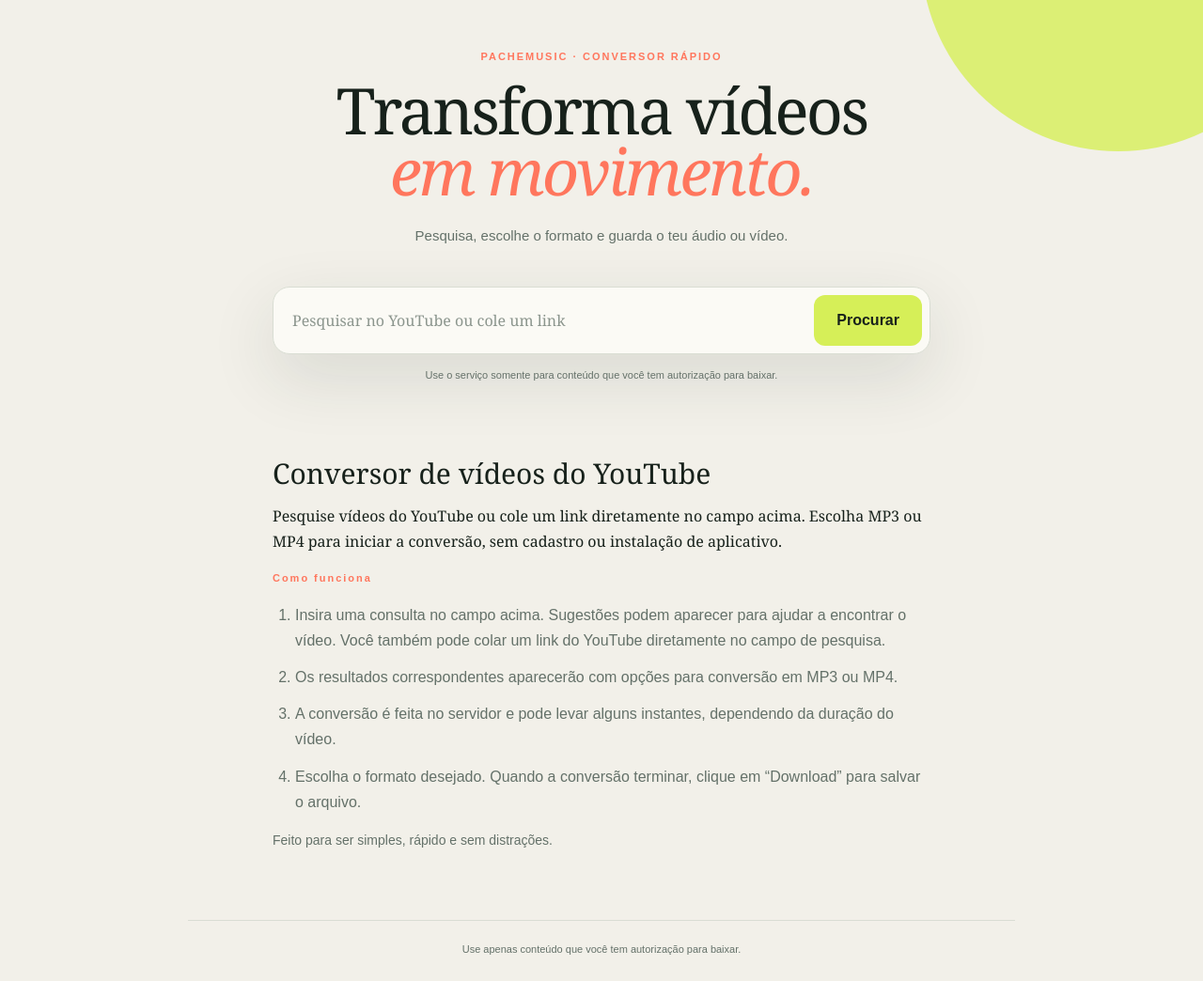
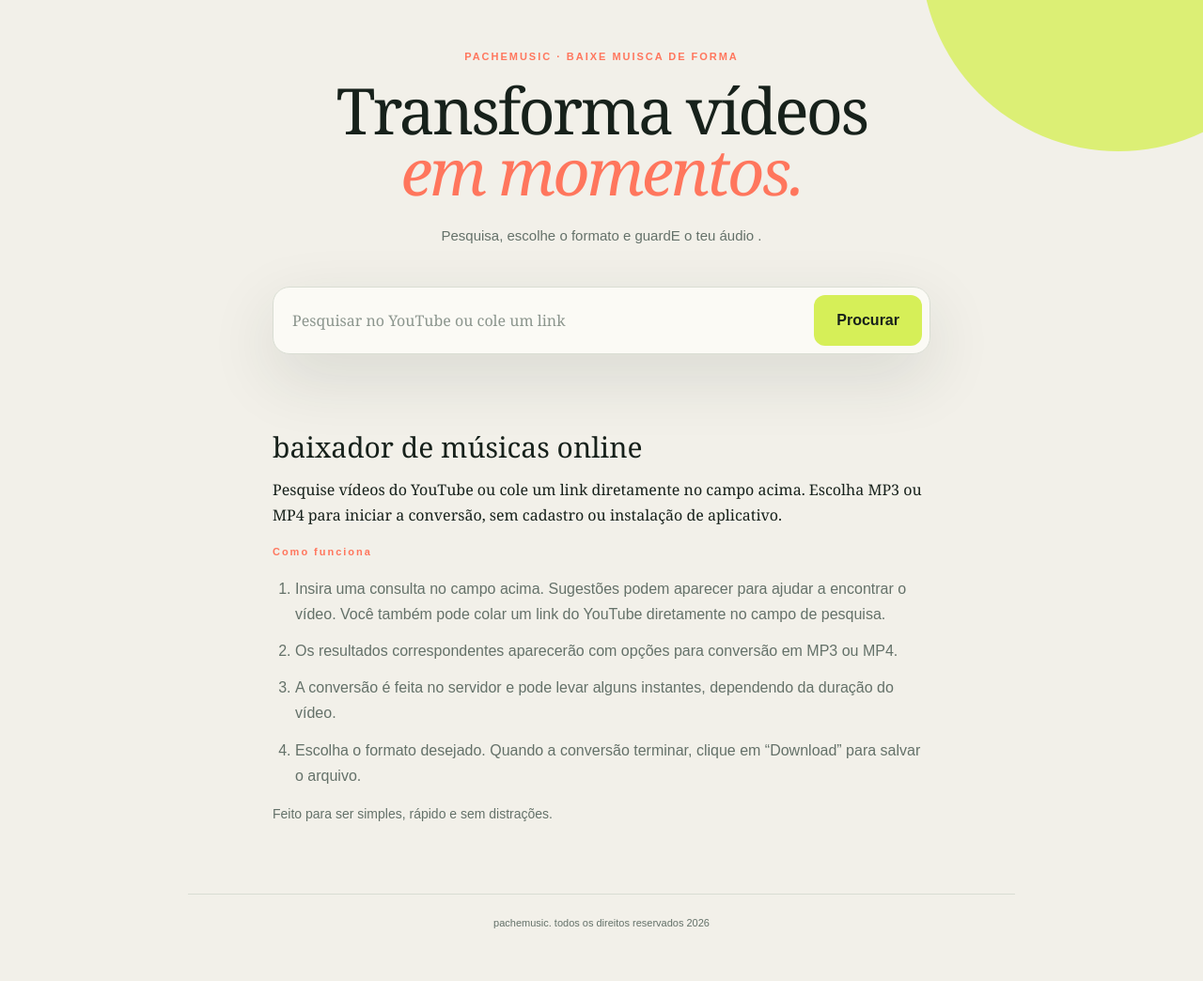
Before and after one commit to jospache/pachemusic, a plain HTML site: page site/index.html in a window 1280 px wide. Shown: the part 99-1143 px from the top of the page at 94% size. After the commit the page ends 1115 px from the top, so only its background shows below. Drawn offline with Linux system fonts and the light colour scheme.

Commit message:
Atualiza textos da página inicial

```diff
--- a/site/index.html
+++ b/site/index.html
@@ -22,9 +22,9 @@
     </header>
 
     <div class="logo container">
-      <div class="logo-kicker">PACHEMUSIC · CONVERSOR RÁPIDO</div>
-      <strong class="logo-text">Transforma vídeos<br /><em>em movimento.</em></strong>
-      <p class="logo-subtitle">Pesquisa, escolhe o formato e guarda o teu áudio ou vídeo.</p>
+      <div class="logo-kicker">PACHEMUSIC · BAIXE MUISCA DE FORMA</div>
+      <strong class="logo-text">Transforma vídeos<br /><em>em momentos.</em></strong>
+      <p class="logo-subtitle">Pesquisa, escolhe o formato e guardE o teu áudio .</p>
     </div>
 
     <main>
@@ -52,12 +52,8 @@
         </div>
       </form>
 
-      <div class="search-terms">
-        Use o serviço somente para conteúdo que você tem autorização para baixar.
-      </div>
-
       <section id="como-usar" class="text" aria-labelledby="titulo-principal">
-        <h1 id="titulo-principal">Conversor de vídeos do YouTube</h1>
+        <h1 id="titulo-principal">baixador de músicas online</h1>
 
         <p>
           Pesquise vídeos do YouTube ou cole um link diretamente no campo acima. Escolha MP3 ou MP4
@@ -87,7 +83,7 @@
     </main>
 
     <footer class="footer container">
-      <span>Use apenas conteúdo que você tem autorização para baixar.</span>
+      <span>pachemusic. todos os direitos reservados 2026</span>
     </footer>
 
     <script src="script.js"></script>
```
